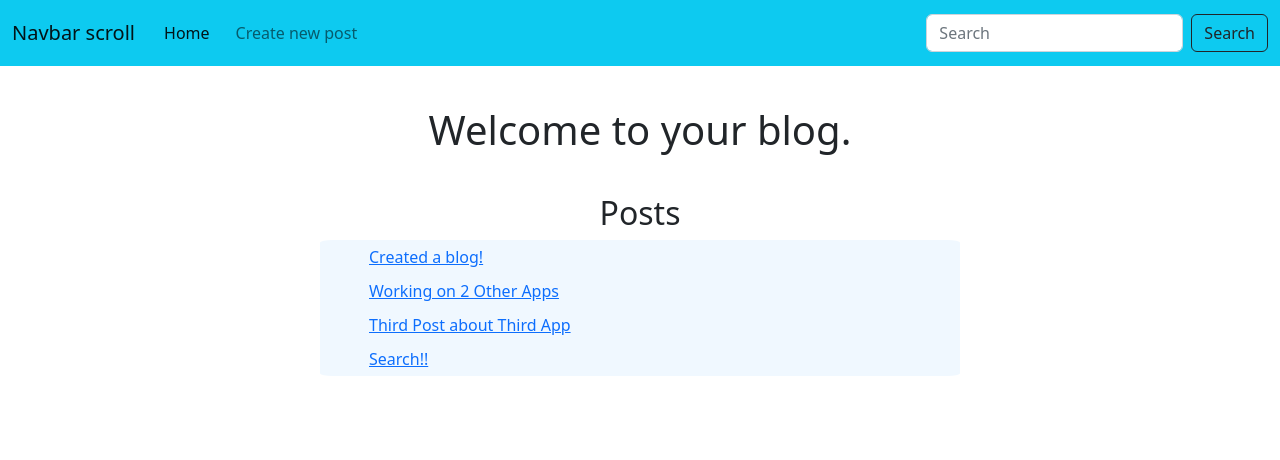
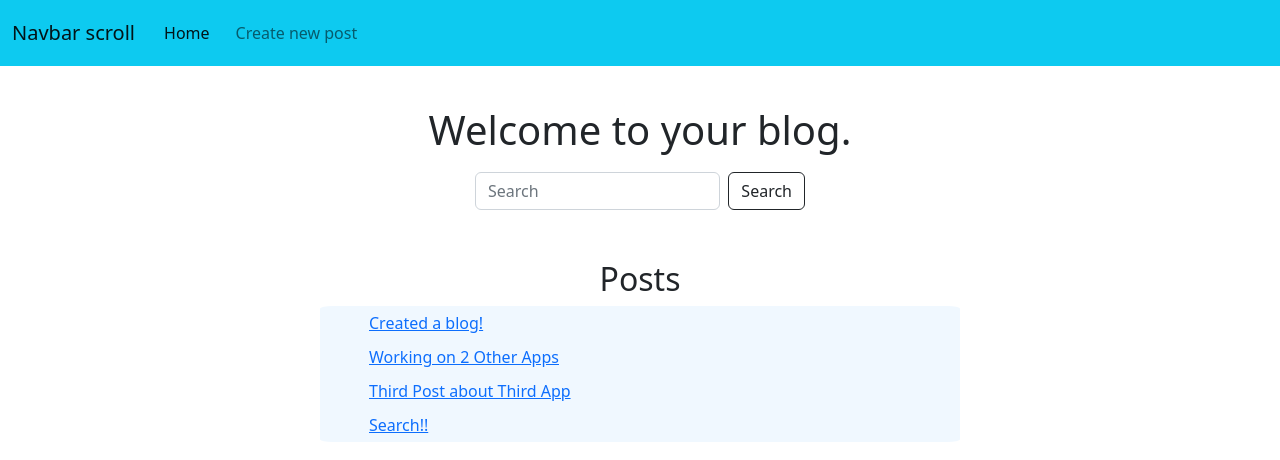
Before and after one commit to anclark686/blog2, a Flask app: page / in a window 1280 px wide. Shown: the top 460 px of the page. Run offline with Flask 2, Linux system fonts and the light colour scheme; data comes from the database, SQL or seed files in the repository.

Commit message:
added search

```diff
--- a/app.py
+++ b/app.py
@@ -6,9 +6,21 @@ app = Flask(__name__)
 
 db.connect_db()
 
-@app.route('/')
+
+@app.route('/',  methods=['GET', 'POST'])
 def home():
     posts = db.get_posts()
+
+    if request.method == 'POST':
+        try:
+            posts = db.get_posts()
+            search_input = request.form.get('search_input')
+            print(search_input)
+            search_posts = db.get_posts(search_input)
+            return render_template('home.html', posts=search_posts)
+        except Exception as e:
+            return str(e)
+
     return render_template('home.html', posts=posts)
 
 
--- a/static/css/main.css
+++ b/static/css/main.css
@@ -41,3 +41,12 @@ ul {
 li {
     padding: 5px;
 }
+
+.search {
+    position: relative;
+    display: block;
+    margin : 0 auto;
+    min-width: 200px;
+    max-width: 350px;
+    padding: 10px;
+}
--- a/templates/404.html
+++ b/templates/404.html
@@ -1,6 +1,7 @@
 {% extends 'base.html' %}
 
 {% block content %}
+</form>
 <h1>404 — Post not found</h1>
 <p>{{ message }}</p>
 {% endblock %}
--- a/templates/base.html
+++ b/templates/base.html
@@ -21,10 +21,6 @@
 			  <a class="nav-link" href="{{ url_for('create') }}">Create new post</a>
 			</li>
 		  </ul>
-		  <form class="d-flex" role="search">
-			<input class="form-control me-2" type="search" placeholder="Search" aria-label="Search" name="search-area">
-			<button class="btn btn-outline-dark" type="submit">Search</button>
-		  </form>
 		</div>
 	  </div>
 	</nav>
--- a/templates/create.html
+++ b/templates/create.html
@@ -1,6 +1,7 @@
 {% extends 'base.html' %}
 
 {% block content %}
+
 <h1>Create post</h1>
 <form method="POST">
 	<!-- The action has now been removed, and then it defaults to "this page".
@@ -28,5 +29,5 @@
 		  </div>
 		</div>
 	  </div>
-</form>
+
 {% endblock %}
--- a/templates/home.html
+++ b/templates/home.html
@@ -1,7 +1,21 @@
 {% extends 'base.html' %}
 
 {% block content %}
+
+
 <h1>Welcome to your blog.</h1>
+
+<div class="container">
+		<div class="row">
+		  <div class="col text-center">
+			<form class="d-flex search" role="search" method="POST">
+				<input class="form-control me-2 " type="search" placeholder="Search" aria-label="Search" name="search_input">
+				<button class="btn btn-outline-dark" type="submit">Search</button>
+			</form>
+		  </div>
+		</div>
+	  </div>
+
 <h2>Posts</h2>
 
 <div class="container posts">
--- a/templates/post.html
+++ b/templates/post.html
@@ -1,6 +1,7 @@
 {% extends 'base.html' %}
 
 {% block content %}
+
 <h1>{{ post['title'] }}</h1>
 <div class="container posts">
 <p>{{ post['content'] }}</p>
--- a/utils/db.py
+++ b/utils/db.py
@@ -9,10 +9,16 @@ def connect_db():
     print("Table created successfully")
 
 
-def get_posts():
+def get_posts(search=""):
     conn = sqlite3.connect('database.db')
     conn.row_factory = sqlite3.Row
     cur = conn.cursor()
-    cur.execute("SELECT * FROM posts")
-    posts = list(cur.fetchall())
+    if search == "":
+        cur.execute("SELECT * FROM posts")
+        posts = list(cur.fetchall())
+    else:
+        search = '%' + search + '%'
+        cur.execute('SELECT * FROM posts WHERE title LIKE ? OR content LIKE ?;', (search, search))
+        posts = list(cur.fetchall())
+
     return posts
```
Also changed, not shown: main.py (+6 -3 lines).
